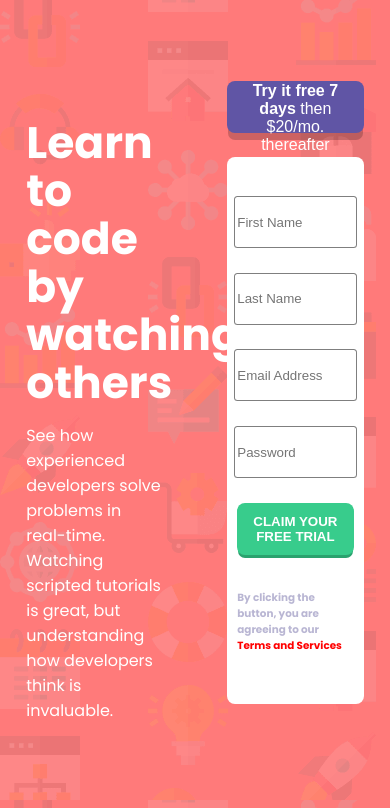
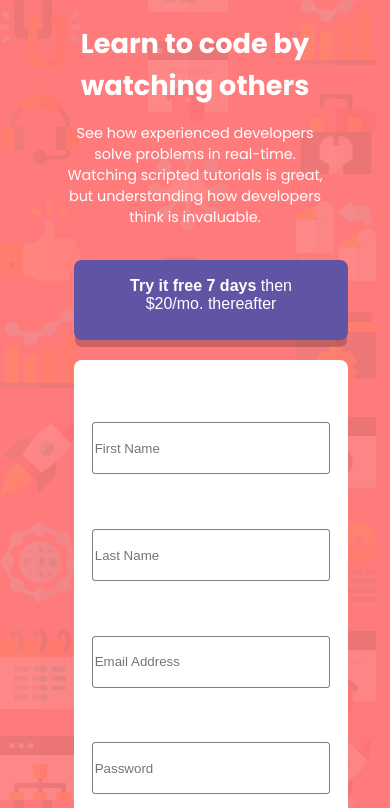
Before and after one commit to A-shir1/Signup-form, a plain HTML site: page index.html in a window 390 px wide. Shown: the top 808 px of the page. Drawn offline with Linux system fonts and the light colour scheme.

Commit message:
Made it responsive

```diff
--- a/index.html
+++ b/index.html
@@ -22,7 +22,7 @@
     </section>
 
     <section id="form">
-      <button id="butt1" class="butt"><span>Try it free 7 days</span> then $20/mo. thereafter</button>
+      <button id="butt1" class="butt"><p><span>Try it free 7 days</span> then $20/mo. thereafter</p></button>
       <form>
         <div id="formwrapper">
           <input type="text" placeholder="First Name" class="textfield">
--- a/styles.css
+++ b/styles.css
@@ -4,9 +4,6 @@ body{
       background-color: hsl(0, 100%, 74%);
       height: 100vh;
       font-family: Poppins;
-      display: flex;
-      justify-content: center;
-      flex-direction: column;
       color: white;
       margin: 0 1.5rem;
 }
@@ -15,7 +12,7 @@ main{
       display: flex;
       align-items: center;
       justify-content: center;
-      height: 100vh;
+      height: 95vh;
 }
 
 #content{
@@ -97,6 +94,10 @@ main form{
       box-shadow: 0 4px 0px -1px hsl(154, 59%, 40%);
 }
 
+#butt2:hover{
+      background-color: hsl(154, 59%, 47%);
+}
+
 #formwrapper p{
       font-size: 0.65rem;
       color: hsl(246, 25%, 77%);
@@ -111,6 +112,55 @@ main form{
       cursor: pointer;
 }
 
+
+
+@media screen and (max-width: 650px){
+      main{
+            flex-direction: column;
+            height: 130vh;
+            /* background-color: aqua; */
+      }
+
+      #content{
+            margin: 0 0 2rem 0;
+            text-align: center;
+            /* background-color: yellow; */
+            width: 80%;
+      }
+
+      #content h1{
+            font-size: 1.7rem;
+            line-height: normal;
+      }
+
+      #content .text{
+            font-size: 0.9rem;
+      }
+
+      main #form{
+            width: 80%;
+            text-align: center;
+            align-items: center;
+      }
+
+      #butt1{
+            height: 5rem;
+            display: flex;
+            justify-content: center;
+      }
+
+      #butt1 p{
+            width: 13rem;
+            text-align: center;
+      }
+
+      .attribution{
+            margin-top: 2rem;
+      }
+}
+
+
+
 .attribution {
       font-size: 11px;
       text-align: center;
```
